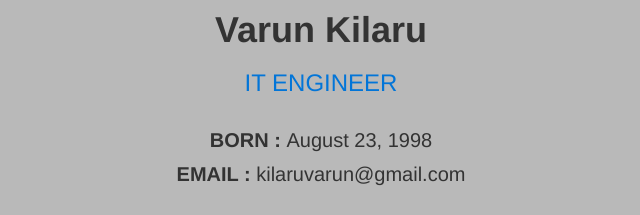
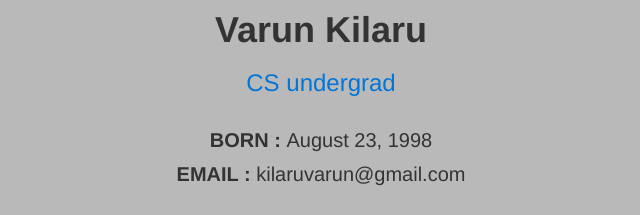
Before and after one commit to varun-kilaru/WTAssignment, a plain HTML site: page index.html in a window 1280 px wide. Shown: the part 390-605 px from the top of the page, 319-959 px from the left. Drawn offline with nearby package versions, Linux system fonts and the light colour scheme; files whose address does not match are found by name.

Commit message:
profile updated

```diff
--- a/index.html
+++ b/index.html
@@ -35,7 +35,7 @@
 					<div class="intro">
 						<div class="profile-img"><a href="resume.pdf" data-toggle="tooltip" data-placement="top" title="Click here to see resume"><img src="images/profile1.png" alt="profilePic"></a></p></div>
 						<h1><b>Varun Kilaru</b></h1>
-						<h3 class="font-yellow">IT ENGINEER</h3>
+						<h3 class="font-yellow">CS undergrad</h3>
 						<ul class="information margin-tb-30">
 							<li><b>BORN : </b>August 23, 1998</li>
 							<li><b>EMAIL : </b>kilaruvarun@gmail.com</li>
```
